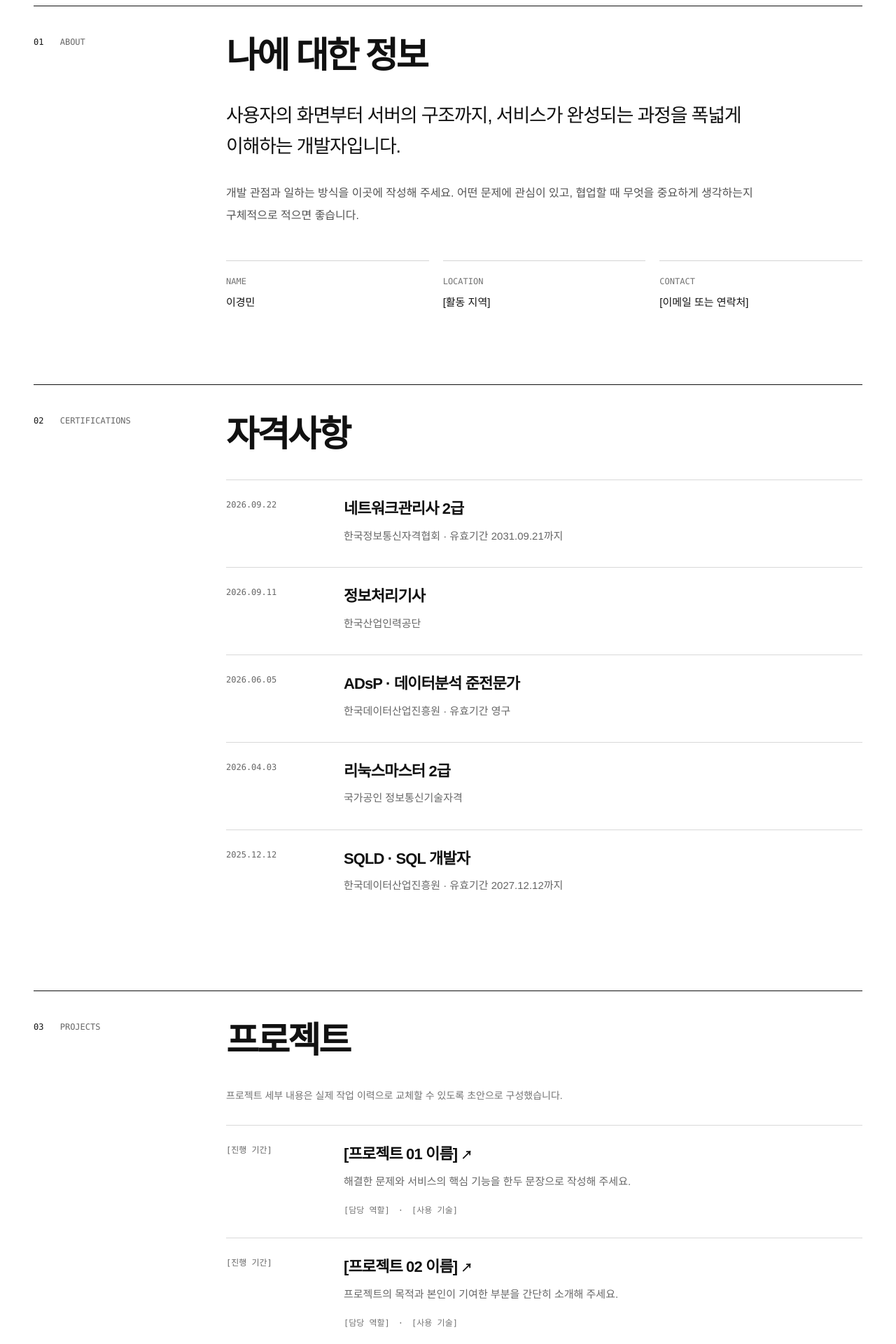
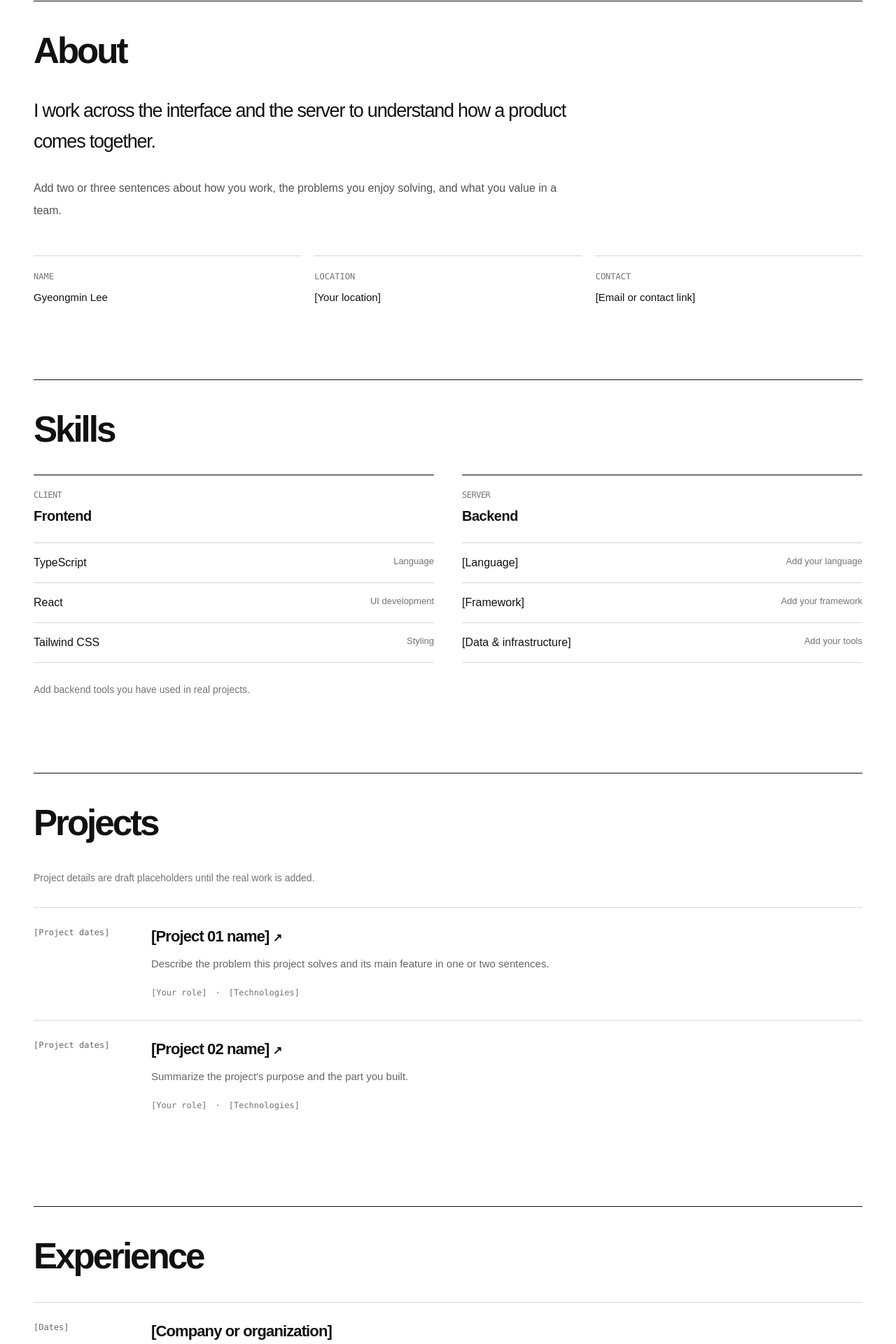
Before and after one commit to 2kminn/Portfolio, a Next.js app: page / in a window 1280 px wide. Shown: the part 700-2620 px from the top of the page at 70% size. Built offline with nearby package versions, Linux system fonts and the light colour scheme.

Commit message:
Update Site source

```diff
--- a/app/globals.css
+++ b/app/globals.css
@@ -5,14 +5,12 @@ html { scroll-behavior: smooth; }
 body { margin: 0; background: #fff; color: #111; font-family: Arial, "Apple SD Gothic Neo", "Malgun Gothic", sans-serif; -webkit-font-smoothing: antialiased; }
 * { box-sizing: border-box; }
 a:focus-visible { outline: 2px solid #111; outline-offset: 5px; }
-.section-layout { display: grid; grid-template-columns: 220px minmax(0, 1fr); gap: 55px; border-top: 1px solid #111; padding: 42px 0 105px; scroll-margin-top: 24px; }
-.section-kicker { color: #666; font: 12px/1.5 ui-monospace, SFMono-Regular, Menlo, monospace; }
-.section-kicker span { color: #111; margin-right: 16px; }
+.section-layout { border-top: 1px solid #111; padding: 42px 0 105px; scroll-margin-top: 120px; }
 .section-title { margin: 0 0 36px; font-size: clamp(34px, 4vw, 54px); font-weight: 700; line-height: 1.12; letter-spacing: -.06em; }
 .record { display: grid; grid-template-columns: 140px minmax(0, 1fr); gap: 28px; border-top: 1px solid #d9d9d9; padding: 26px 0 31px; }
 .record-label { color: #666; font: 12px/1.55 ui-monospace, SFMono-Regular, Menlo, monospace; }
 .record h3 { margin: 0; font-size: 22px; line-height: 1.35; font-weight: 600; letter-spacing: -.04em; }
 .record p { margin: 11px 0 0; color: #666; font-size: 15px; line-height: 1.75; word-break: keep-all; }
-@media (max-width: 800px) { .section-layout { grid-template-columns: 1fr; gap: 24px; padding: 32px 0 75px; } .section-title { margin-bottom: 28px; } }
+@media (max-width: 800px) { .section-layout { padding: 32px 0 75px; scroll-margin-top: 130px; } .section-title { margin-bottom: 28px; } }
 @media (max-width: 560px) { .record { grid-template-columns: 1fr; gap: 8px; } .record h3 { font-size: 20px; } }
 @media (prefers-reduced-motion: reduce) { html { scroll-behavior: auto; } }
--- a/app/layout.tsx
+++ b/app/layout.tsx
@@ -2,8 +2,8 @@ import type { Metadata } from "next";
 import "./globals.css";
 
 export const metadata: Metadata = {
-  title: "이경민 | Developer Portfolio",
-  description: "프론트엔드와 백엔드 경험을 함께 소개하는 이경민의 개발자 포트폴리오",
+  title: "Gyeongmin Lee | Developer Portfolio",
+  description: "Gyeongmin Lee's developer portfolio, spanning frontend and backend work.",
   icons: {
     icon: "/favicon.svg",
     shortcut: "/favicon.svg",
@@ -16,7 +16,7 @@ export default function RootLayout({
   children: React.ReactNode;
 }>) {
   return (
-    <html lang="ko">
+    <html lang="en">
       <body>{children}</body>
     </html>
   );
--- a/app/page.tsx
+++ b/app/page.tsx
@@ -8,45 +8,46 @@ import Terminal from "@/components/Terminal";
 import { projects } from "@/data/projects";
 
 const nav = [
-  ["소개", "about"],
-  ["자격사항", "certifications"],
-  ["프로젝트", "projects"],
-  ["기술 스택", "skills"],
-  ["경력", "experience"],
+  ["/about", "about"],
+  ["/skills", "skills"],
+  ["/projects", "projects"],
+  ["/experience", "experience"],
+  ["/certifications", "certifications"],
 ] as const;
 
 export default function Home() {
   return (
     <>
-      <header className="mx-auto flex w-[min(1200px,calc(100%-40px))] flex-col gap-4 py-6 md:w-[min(1200px,calc(100%-96px))] md:flex-row md:items-center md:justify-between md:gap-8">
-        <Link href="/" className="whitespace-nowrap text-sm font-bold tracking-tight">
-          이경민 <span className="font-normal text-neutral-500">/ PORTFOLIO</span>
-        </Link>
-        <nav aria-label="주요 메뉴" className="flex gap-5 overflow-x-auto pb-1 text-[13px] font-medium whitespace-nowrap text-neutral-600 md:gap-8">
-          {nav.map(([label, id]) => <a key={id} href={`#${id}`} className="hover:text-black">{label}</a>)}
-        </nav>
+      <header className="sticky top-0 z-50 border-b border-neutral-200 bg-white/95 backdrop-blur-sm">
+        <div className="mx-auto flex w-[min(1200px,calc(100%-40px))] flex-col gap-4 py-5 md:w-[min(1200px,calc(100%-96px))] md:flex-row md:items-center md:justify-between md:gap-8">
+          <Link href="/" className="whitespace-nowrap text-sm font-bold tracking-tight">
+            GYEONGMIN LEE <span className="font-normal text-neutral-500">/ PORTFOLIO</span>
+          </Link>
+          <nav aria-label="Sections" className="flex gap-5 overflow-x-auto pb-1 font-mono text-[13px] font-medium whitespace-nowrap text-neutral-600 md:gap-8">
+            {nav.map(([label, id]) => <a key={id} href={`#${id}`} className="hover:text-black">{label}</a>)}
+          </nav>
+        </div>
       </header>
 
       <Terminal />
 
       <main className="mx-auto w-[min(1200px,calc(100%-40px))] pt-8 md:w-[min(1200px,calc(100%-96px))]">
         <About />
-        <Certifications />
+        <Skills />
         <section id="projects" className="section-layout" aria-labelledby="projects-title">
-          <div className="section-kicker"><span>03</span> PROJECTS</div>
           <div>
-            <h2 id="projects-title" className="section-title">프로젝트</h2>
-            <p className="mb-7 text-sm leading-7 text-neutral-500">프로젝트 세부 내용은 실제 작업 이력으로 교체할 수 있도록 초안으로 구성했습니다.</p>
+            <h2 id="projects-title" className="section-title">Projects</h2>
+            <p className="mb-7 text-sm leading-7 text-neutral-500">Project details are draft placeholders until the real work is added.</p>
             {projects.map((project) => <ProjectCard key={project.slug} project={project} />)}
           </div>
         </section>
-        <Skills />
         <Experience />
+        <Certifications />
       </main>
 
       <footer className="bg-[#111] text-white">
         <div className="mx-auto flex w-[min(1200px,calc(100%-40px))] flex-col justify-between gap-3 py-8 font-mono text-xs md:w-[min(1200px,calc(100%-96px))] md:flex-row">
-          <span>© {new Date().getFullYear()} 이경민.</span><span className="text-neutral-500">PORTFOLIO / DRAFT</span>
+          <span>© {new Date().getFullYear()} Gyeongmin Lee.</span><span className="text-neutral-500">PORTFOLIO / DRAFT</span>
         </div>
       </footer>
     </>
--- a/components/About.tsx
+++ b/components/About.tsx
@@ -1,13 +1,12 @@
 export default function About() {
   return (
     <section id="about" className="section-layout" aria-labelledby="about-title">
-      <div className="section-kicker"><span>01</span> ABOUT</div>
       <div>
-        <h2 id="about-title" className="section-title">나에 대한 정보</h2>
-        <p className="max-w-3xl text-[clamp(20px,2.2vw,27px)] leading-relaxed tracking-[-.045em] break-keep">사용자의 화면부터 서버의 구조까지, 서비스가 완성되는 과정을 폭넓게 이해하는 개발자입니다.</p>
-        <p className="mt-7 max-w-3xl text-base leading-8 text-neutral-600 break-keep">개발 관점과 일하는 방식을 이곳에 작성해 주세요. 어떤 문제에 관심이 있고, 협업할 때 무엇을 중요하게 생각하는지 구체적으로 적으면 좋습니다.</p>
+        <h2 id="about-title" className="section-title">About</h2>
+        <p className="max-w-3xl text-[clamp(20px,2.2vw,27px)] leading-relaxed tracking-[-.045em]">I work across the interface and the server to understand how a product comes together.</p>
+        <p className="mt-7 max-w-3xl text-base leading-8 text-neutral-600">Add two or three sentences about how you work, the problems you enjoy solving, and what you value in a team.</p>
         <div className="mt-12 grid gap-5 sm:grid-cols-3">
-          {[["NAME", "이경민"], ["LOCATION", "[활동 지역]"], ["CONTACT", "[이메일 또는 연락처]"]].map(([label, value]) => <div key={label} className="border-t border-neutral-300 pt-4"><small className="font-mono text-xs text-neutral-500">{label}</small><p className="mt-2 text-[15px]">{value}</p></div>)}
+          {[["NAME", "Gyeongmin Lee"], ["LOCATION", "[Your location]"], ["CONTACT", "[Email or contact link]"]].map(([label, value]) => <div key={label} className="border-t border-neutral-300 pt-4"><small className="font-mono text-xs text-neutral-500">{label}</small><p className="mt-2 text-[15px]">{value}</p></div>)}
         </div>
       </div>
     </section>
--- a/components/Certifications.tsx
+++ b/components/Certifications.tsx
@@ -1,19 +1,18 @@
 type Certification = { name: string; date: string; issuer: string; detail?: string };
 
 const certifications: Certification[] = [
-  { name: "네트워크관리사 2급", date: "2026.09.22", issuer: "한국정보통신자격협회", detail: "유효기간 2031.09.21까지" },
-  { name: "정보처리기사", date: "2026.09.11", issuer: "한국산업인력공단" },
-  { name: "ADsP · 데이터분석 준전문가", date: "2026.06.05", issuer: "한국데이터산업진흥원", detail: "유효기간 영구" },
-  { name: "리눅스마스터 2급", date: "2026.04.03", issuer: "국가공인 정보통신기술자격" },
-  { name: "SQLD · SQL 개발자", date: "2025.12.12", issuer: "한국데이터산업진흥원", detail: "유효기간 2027.12.12까지" },
+  { name: "Network Administrator Level 2", date: "2026.09.22", issuer: "ICQA", detail: "Valid through 2031.09.21" },
+  { name: "Engineer Information Processing", date: "2026.09.11", issuer: "HRD Korea" },
+  { name: "ADsP · Advanced Data Analytics Semi-Professional", date: "2026.06.05", issuer: "KDATA", detail: "No expiration" },
+  { name: "Linux Master Level 2", date: "2026.04.03", issuer: "Nationally accredited ICT qualification" },
+  { name: "SQLD · SQL Developer", date: "2025.12.12", issuer: "KDATA", detail: "Valid through 2027.12.12" },
 ];
 
 export default function Certifications() {
   return (
     <section id="certifications" className="section-layout" aria-labelledby="certifications-title">
-      <div className="section-kicker"><span>02</span> CERTIFICATIONS</div>
       <div>
-        <h2 id="certifications-title" className="section-title">자격사항</h2>
+        <h2 id="certifications-title" className="section-title">Certifications</h2>
         {certifications.map((certificate) => <div className="record" key={certificate.name}>
           <time className="record-label" dateTime={certificate.date.replaceAll(".", "-")}>{certificate.date}</time>
           <div><h3>{certificate.name}</h3><p>{certificate.issuer}{certificate.detail ? ` · ${certificate.detail}` : ""}</p></div>
--- a/components/Experience.tsx
+++ b/components/Experience.tsx
@@ -1,11 +1,10 @@
 export default function Experience() {
   return (
     <section id="experience" className="section-layout" aria-labelledby="experience-title">
-      <div className="section-kicker"><span>05</span> EXPERIENCE</div>
       <div>
-        <h2 id="experience-title" className="section-title">경력</h2>
-        <div className="record"><div className="record-label">[근무 기간]</div><div><h3>[회사명 또는 활동명]</h3><p>[직무 / 팀] · 담당 업무와 성과를 구체적인 사실 중심으로 작성해 주세요.</p></div></div>
-        <div className="record"><div className="record-label">[활동 기간]</div><div><h3>[인턴십 · 협업 · 기타 경험]</h3><p>실무 경력이 없다면 팀 프로젝트, 오픈소스 기여, 동아리 활동 등 관련 경험으로 바꿔 주세요.</p></div></div>
+        <h2 id="experience-title" className="section-title">Experience</h2>
+        <div className="record"><div className="record-label">[Dates]</div><div><h3>[Company or organization]</h3><p>[Role / team] · Describe your responsibilities and results with specific examples.</p></div></div>
+        <div className="record"><div className="record-label">[Dates]</div><div><h3>[Internship, collaboration, or other experience]</h3><p>If you have no professional experience yet, use relevant team projects, open-source contributions, or community work.</p></div></div>
       </div>
     </section>
   );
--- a/components/Skills.tsx
+++ b/components/Skills.tsx
@@ -1,21 +1,20 @@
 const groups = [
-  { label: "01 / CLIENT", title: "Frontend", rows: [["TypeScript", "언어"], ["React", "UI 개발"], ["Tailwind CSS", "스타일링"]] },
-  { label: "02 / SERVER", title: "Backend", rows: [["[언어]", "예: Java · Python"], ["[프레임워크]", "예: Spring Boot · FastAPI"], ["[데이터 · 인프라]", "예: MySQL · Docker"]] },
+  { label: "CLIENT", title: "Frontend", rows: [["TypeScript", "Language"], ["React", "UI development"], ["Tailwind CSS", "Styling"]] },
+  { label: "SERVER", title: "Backend", rows: [["[Language]", "Add your language"], ["[Framework]", "Add your framework"], ["[Data & infrastructure]", "Add your tools"]] },
 ];
 
 export default function Skills() {
   return (
     <section id="skills" className="section-layout" aria-labelledby="skills-title">
-      <div className="section-kicker"><span>04</span> TECH STACK</div>
       <div>
-        <h2 id="skills-title" className="section-title">기술 스택</h2>
+        <h2 id="skills-title" className="section-title">Skills</h2>
         <div className="grid gap-10 sm:grid-cols-2">
           {groups.map((group) => <div key={group.title} className="border-t border-black pt-5">
             <h3 className="mb-6 text-xl font-semibold tracking-tight"><span className="mb-2 block font-mono text-xs font-normal text-neutral-500">{group.label}</span>{group.title}</h3>
             <ul>{group.rows.map(([name, example]) => <li key={name} className="flex justify-between gap-4 border-t border-neutral-300 py-4 text-base last:border-b"><span>{name}</span><em className="text-right text-[13px] not-italic text-neutral-500">{example}</em></li>)}</ul>
           </div>)}
         </div>
-        <p className="mt-6 text-sm leading-7 text-neutral-500">백엔드 기술은 실제 사용 경험에 맞춰 입력해 주세요.</p>
+        <p className="mt-6 text-sm leading-7 text-neutral-500">Add backend tools you have used in real projects.</p>
       </div>
     </section>
   );
--- a/components/Terminal.tsx
+++ b/components/Terminal.tsx
@@ -3,13 +3,13 @@ export default function Terminal() {
     <section className="min-h-[500px] bg-[#101010] text-white md:min-h-[560px]" aria-labelledby="hero-title">
       <div className="mx-auto flex min-h-[500px] w-[min(1200px,calc(100%-40px))] flex-col py-7 md:min-h-[560px] md:w-[min(1200px,calc(100%-96px))] md:py-11">
         <div className="flex items-center justify-between border-b border-neutral-700 pb-5 font-mono text-xs tracking-wide text-neutral-400">
-          <span className="flex items-center gap-3"><span aria-hidden="true" className="flex gap-1.5"><i className="h-2 w-2 rounded-full bg-neutral-500" /><i className="h-2 w-2 rounded-full bg-neutral-500" /><i className="h-2 w-2 rounded-full bg-neutral-500" /></span>portfolio / terminal</span>
+          <span className="flex items-center gap-3"><span aria-hidden="true" className="flex gap-1.5"><i className="h-2.5 w-2.5 rounded-full bg-[#ff5f57]" /><i className="h-2.5 w-2.5 rounded-full bg-[#febc2e]" /><i className="h-2.5 w-2.5 rounded-full bg-[#28c840]" /></span>portfolio / terminal</span>
           <span className="hidden text-neutral-500 sm:block">01 — INTRODUCTION</span>
         </div>
         <div className="pt-15 md:pt-20">
           <p className="mb-7 font-mono text-sm text-neutral-400"><strong className="font-normal text-white">visitor@portfolio</strong> ~ % whoami</p>
-          <h1 id="hero-title" className="text-[clamp(43px,6.4vw,88px)] leading-[1.12] font-bold tracking-[-.075em]">안녕하세요.<br /><span className="text-neutral-400">개발자 이경민입니다.</span></h1>
-          <p className="mt-8 font-mono text-[13px] leading-8 text-neutral-300 md:text-[15px]"><span className="text-white">&gt;</span> 프론트엔드와 백엔드를 함께 다룹니다.<br /><span className="text-white">&gt;</span> 문제를 이해하고, 끝까지 구현합니다. _</p>
+          <h1 id="hero-title" className="text-[clamp(43px,6.4vw,88px)] leading-[1.12] font-bold tracking-[-.075em]">Hello, I&apos;m<br /><span className="text-neutral-400">Gyeongmin Lee.</span></h1>
+          <p className="mt-8 font-mono text-[13px] leading-8 text-neutral-300 md:text-[15px]"><span className="text-white">&gt;</span> Developer across frontend and backend.<br /><span className="text-white">&gt;</span> I turn complex problems into useful products. _</p>
         </div>
         <div className="mt-auto flex items-end justify-between pt-10 font-mono text-xs text-neutral-500"><span>SCROLL TO EXPLORE<br />↓</span><a href="#about" className="border-b border-neutral-400 pb-1 text-neutral-200">ABOUT ME ↗</a></div>
       </div>
--- a/data/projects.ts
+++ b/data/projects.ts
@@ -10,29 +10,29 @@ export type Project = {
   result: string;
 };
 
-// 실제 프로젝트 정보를 받기 전까지 사용하는 명시적인 초안 데이터입니다.
+// Explicit draft content until real project details are provided.
 export const projects: Project[] = [
   {
     slug: "project-01",
-    title: "[프로젝트 01 이름]",
-    period: "[진행 기간]",
-    summary: "해결한 문제와 서비스의 핵심 기능을 한두 문장으로 작성해 주세요.",
-    role: "[담당 역할]",
-    technologies: ["[사용 기술]"],
-    challenge: "사용자가 겪던 문제 또는 개발 과정의 기술적 과제를 작성해 주세요.",
-    solution: "문제를 해결하기 위해 선택한 설계와 구현 방식을 작성해 주세요.",
-    result: "성과와 배운 점을 실제 수치나 사례 중심으로 작성해 주세요.",
+    title: "[Project 01 name]",
+    period: "[Project dates]",
+    summary: "Describe the problem this project solves and its main feature in one or two sentences.",
+    role: "[Your role]",
+    technologies: ["[Technologies]"],
+    challenge: "Describe the user problem or technical challenge that started this project.",
+    solution: "Explain the design decisions and implementation you used to solve it.",
+    result: "Add measurable outcomes, user feedback, or what you learned.",
   },
   {
     slug: "project-02",
-    title: "[프로젝트 02 이름]",
-    period: "[진행 기간]",
-    summary: "프로젝트의 목적과 본인이 기여한 부분을 간단히 소개해 주세요.",
-    role: "[담당 역할]",
-    technologies: ["[사용 기술]"],
-    challenge: "프로젝트를 시작하게 된 배경과 해결하려던 문제를 작성해 주세요.",
-    solution: "구현 과정에서 중요했던 판단과 기술적 선택을 작성해 주세요.",
-    result: "배포 결과, 개선 효과 또는 학습한 내용을 작성해 주세요.",
+    title: "[Project 02 name]",
+    period: "[Project dates]",
+    summary: "Summarize the project's purpose and the part you built.",
+    role: "[Your role]",
+    technologies: ["[Technologies]"],
+    challenge: "Explain the context and the problem you set out to solve.",
+    solution: "Describe the important technical choices you made.",
+    result: "Add launch results, improvements, or lessons learned.",
   },
 ];
 
```
Also changed, not shown: app/projects/[slug]/page.tsx (+4 -4 lines).
